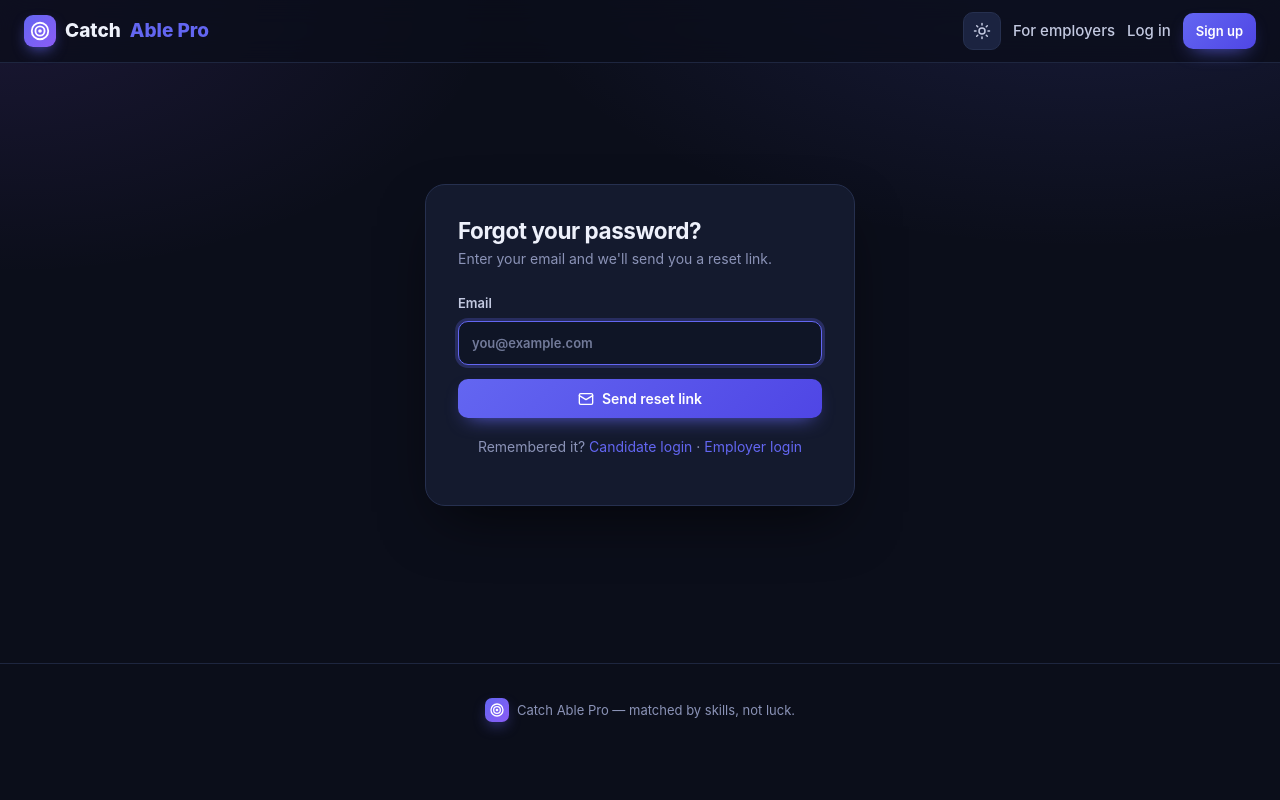
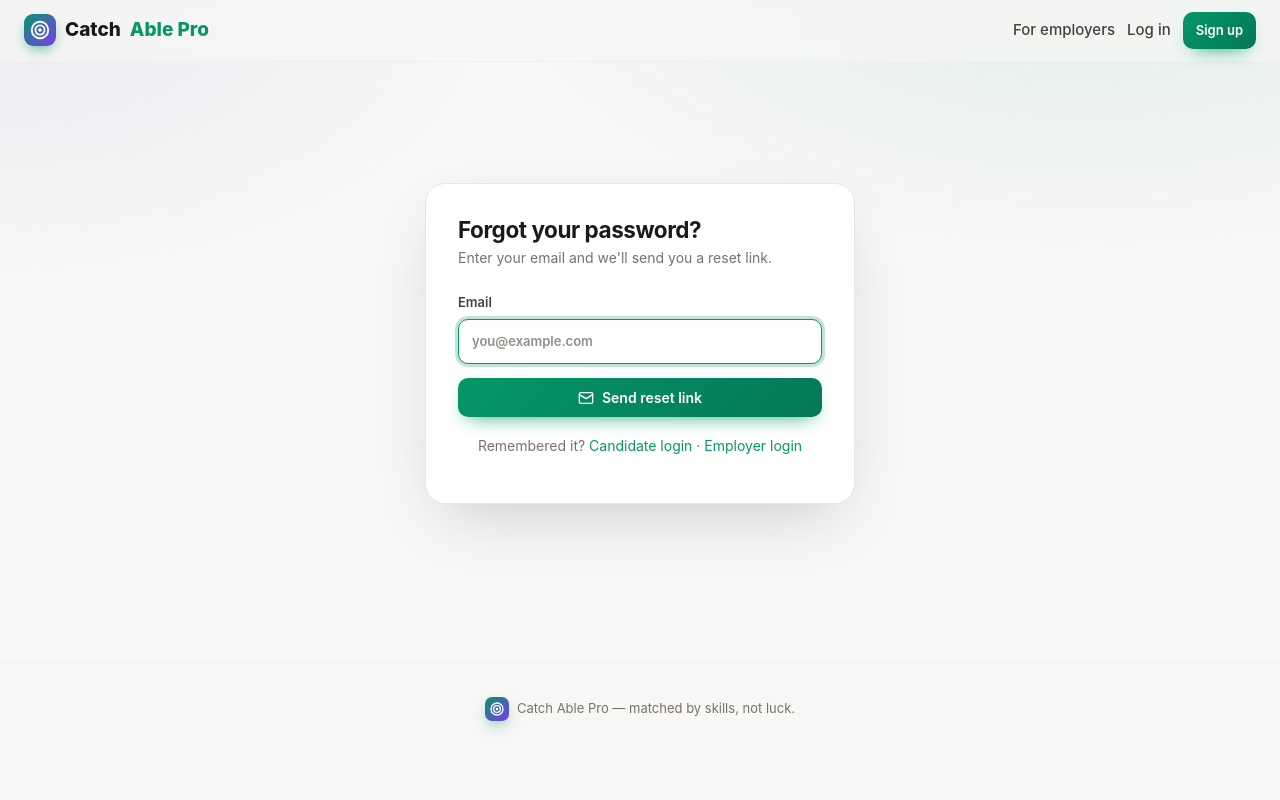
Before and after one commit to atbt-ops/Catchablepro, a FastAPI app: page /forgot-password in a window 1280 px wide. Run offline with FastAPI, Linux system fonts and the light colour scheme.

Commit message:
Drop dark mode; move to a light-only emerald palette
- Remove theme.js, the theme toggle, and the data-theme attribute. The
  saved-theme flash-guard and localStorage plumbing go with them.
- Collapse the two :root[data-theme=...] blocks into one light :root with
  color-scheme: light; the surface/text tokens are no longer per-theme.
- Recolour the brand ramp: emerald (#059669) primary with a violet
  (#7c3aed) gradient second stop, cyan accent, warm stone-grey neutrals.
  favicon gradient follows.

Co-Authored-By: Claude Sonnet 5 <noreply@anthropic.com>

```diff
--- a/app/static/forms.js
+++ b/app/static/forms.js
@@ -6,7 +6,7 @@
  * later that carries the attribute — <select>s as well as the radio/checkbox
  * inputs in the job-filter rail.
  *
- * Deferred, unlike theme.js: nothing here affects the first paint.
+ * Deferred: nothing here affects the first paint.
  */
 document.addEventListener('change', function (event) {
   var control = event.target;
--- a/app/static/style.css
+++ b/app/static/style.css
@@ -2,64 +2,40 @@
    Catchablepro design system
    ============================================================ */
 :root {
-  /* brand ramp (theme-independent) */
-  --brand: #6366f1;
-  --brand-600: #5457e6;
-  --brand-700: #4f46e5;
-  --violet: #8b5cf6;
-  --accent: #22d3ee;
-  --green: #10b981;
-  --amber: #f59e0b;
-  --red: #ef4444;
+  color-scheme: light;
+
+  /* brand ramp — fresh emerald with a violet second stop */
+  --brand: #059669;
+  --brand-600: #059669;
+  --brand-700: #047857;
+  --violet: #7c3aed;
+  --accent: #0891b2;
+  --green: #16a34a;
+  --amber: #d97706;
+  --red: #dc2626;
 
   --radius: 14px;
   --radius-sm: 10px;
   --radius-lg: 20px;
   --maxw: 1240px;
   --ease: cubic-bezier(.4, 0, .2, 1);
-}
 
-/* ---------- dark theme (default) ---------- */
-:root[data-theme="dark"] {
-  /* Tells the browser to render native widgets (date picker, dropdowns,
-     scrollbars) in dark form — without this the calendar icon is invisible. */
-  color-scheme: dark;
-  --bg: #0b0e1a;
-  --bg-grad1: rgba(99, 102, 241, .16);
-  --bg-grad2: rgba(139, 92, 246, .12);
-  --surface: #141a2e;
-  --surface-2: #1b2340;
-  --surface-3: #222b4d;
-  --border: #26304f;
-  --border-soft: #1e263f;
-  --text: #eef1fb;
-  --text-soft: #c3c9e0;
-  --muted: #8b93b7;
-  --ring-track: #26304f;
-  --shadow: 0 10px 30px -12px rgba(0, 0, 0, .6);
-  --shadow-lg: 0 24px 60px -18px rgba(0, 0, 0, .7);
-  --chip-bg: #222b4d;
-  --input-bg: #0f1526;
-}
-
-/* ---------- light theme ---------- */
-:root[data-theme="light"] {
-  color-scheme: light;
-  --bg: #f4f6fc;
-  --bg-grad1: rgba(99, 102, 241, .12);
-  --bg-grad2: rgba(139, 92, 246, .10);
+  /* surfaces / text — warm neutral, light only */
+  --bg: #f7f7f5;
+  --bg-grad1: rgba(5, 150, 105, .10);
+  --bg-grad2: rgba(124, 58, 237, .07);
   --surface: #ffffff;
-  --surface-2: #f7f8fd;
-  --surface-3: #eef1fb;
-  --border: #e2e6f3;
-  --border-soft: #edf0f9;
-  --text: #131a33;
-  --text-soft: #3a4160;
-  --muted: #6b7291;
-  --ring-track: #e2e6f3;
-  --shadow: 0 10px 30px -14px rgba(30, 41, 99, .22);
-  --shadow-lg: 0 24px 60px -22px rgba(30, 41, 99, .28);
-  --chip-bg: #eef1fb;
+  --surface-2: #f5f5f2;
+  --surface-3: #ecebe6;
+  --border: #e7e5e0;
+  --border-soft: #f0efeb;
+  --text: #1c1917;
+  --text-soft: #44403c;
+  --muted: #78716c;
+  --ring-track: #e7e5e0;
+  --shadow: 0 10px 30px -14px rgba(28, 25, 23, .16);
+  --shadow-lg: 0 24px 60px -22px rgba(28, 25, 23, .22);
+  --chip-bg: #f1f0ec;
   --input-bg: #ffffff;
 }
 
@@ -83,10 +59,6 @@ a { color: var(--brand); text-decoration: none; }
 a:hover { text-decoration: underline; }
 h1, h2, h3 { line-height: 1.2; letter-spacing: -.02em; }
 .ico { flex: none; vertical-align: middle; }
-
-/* theme-specific icon visibility in the toggle */
-[data-theme="dark"] .only-light { display: none; }
-[data-theme="light"] .only-dark { display: none; }
 
 /* ---------- top bar ---------- */
 .topbar {
@@ -382,7 +354,7 @@ textarea { resize: vertical; }
 
 /* ---------- tags / badges ---------- */
 .tag { font-size: 11px; font-weight: 600; padding: 3px 9px; border-radius: 999px; background: var(--chip-bg); color: var(--muted); }
-.tag.auto { background: color-mix(in srgb, var(--violet) 18%, transparent); color: #b9a8ff; }
+.tag.auto { background: color-mix(in srgb, var(--violet) 16%, transparent); color: var(--violet); }
 .tag.applied { background: color-mix(in srgb, var(--green) 16%, transparent); color: var(--green); }
 .applied-pill { display: inline-flex; align-items: center; gap: 6px; color: var(--green); font-weight: 600; font-size: 13.5px; }
 
--- a/app/static/theme.js
+++ /dev/null
@@ -1,42 +0,0 @@
-/* Theme selection, kept out of the HTML so the CSP can refuse inline script.
- *
- * Loaded from <head> WITHOUT defer, on purpose: the saved theme has to be on
- * <html> before the first paint, or the page flashes dark and then corrects
- * itself. That is why the attribute is set immediately and only the button
- * wiring waits for the DOM.
- */
-(function () {
-  var KEY = 'sm-theme';
-  var root = document.documentElement;
-
-  function read() {
-    // Private windows and blocked site data make localStorage throw rather
-    // than return null. Uncaught, that would take the whole file down and the
-    // toggle would stop working — so every access is guarded.
-    try {
-      return localStorage.getItem(KEY);
-    } catch (e) {
-      return null;
-    }
-  }
-
-  function write(value) {
-    try {
-      localStorage.setItem(KEY, value);
-    } catch (e) {
-      /* The theme still applies for this page view; it just will not persist. */
-    }
-  }
-
-  root.setAttribute('data-theme', read() || 'dark');
-
-  document.addEventListener('DOMContentLoaded', function () {
-    var toggle = document.querySelector('[data-theme-toggle]');
-    if (!toggle) return;
-    toggle.addEventListener('click', function () {
-      var next = root.getAttribute('data-theme') === 'dark' ? 'light' : 'dark';
-      root.setAttribute('data-theme', next);
-      write(next);
-    });
-  });
-})();
--- a/app/templates/base.html
+++ b/app/templates/base.html
@@ -1,13 +1,11 @@
 <!doctype html>
-<html lang="en" data-theme="dark">
+<html lang="en">
 <head>
   <meta charset="utf-8">
   <meta name="viewport" content="width=device-width, initial-scale=1">
   <title>{% block title %}Catchablepro{% endblock %}</title>
   <link rel="icon" href="/static/favicon.svg" type="image/svg+xml">
   <link rel="stylesheet" href="/static/style.css">
-  <!-- No defer: the theme must be on <html> before the first paint. -->
-  <script src="/static/theme.js"></script>
   <script src="/static/forms.js" defer></script>
 </head>
 {% from "macros.html" import icon %}
@@ -18,11 +16,6 @@
       Catch <span class="brand-accent">Able Pro</span>
     </a>
     <nav>
-      <button class="iconbtn theme-toggle" type="button" data-theme-toggle
-              title="Toggle theme" aria-label="Toggle light/dark theme">
-        <span class="only-dark">{{ icon('sun', 18) }}</span>
-        <span class="only-light">{{ icon('moon', 18) }}</span>
-      </button>
       {% if user %}
         <span class="who">
           <span class="avatar">{{ (user.name or user.email)[0] | upper }}</span>
```
Also changed, not shown: tests/test_app.py (+1 -1 lines), README.md, app/static/favicon.svg.
